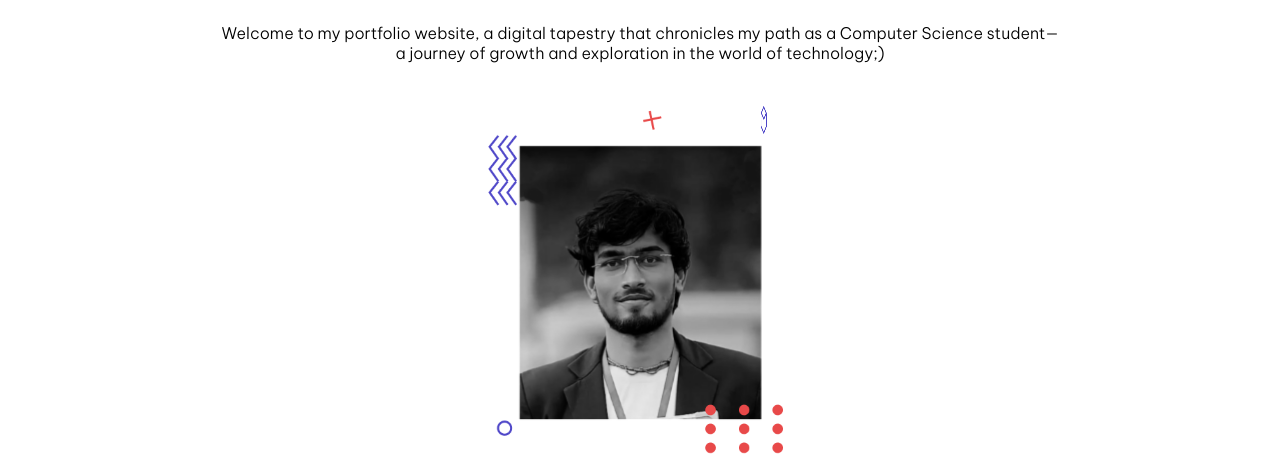
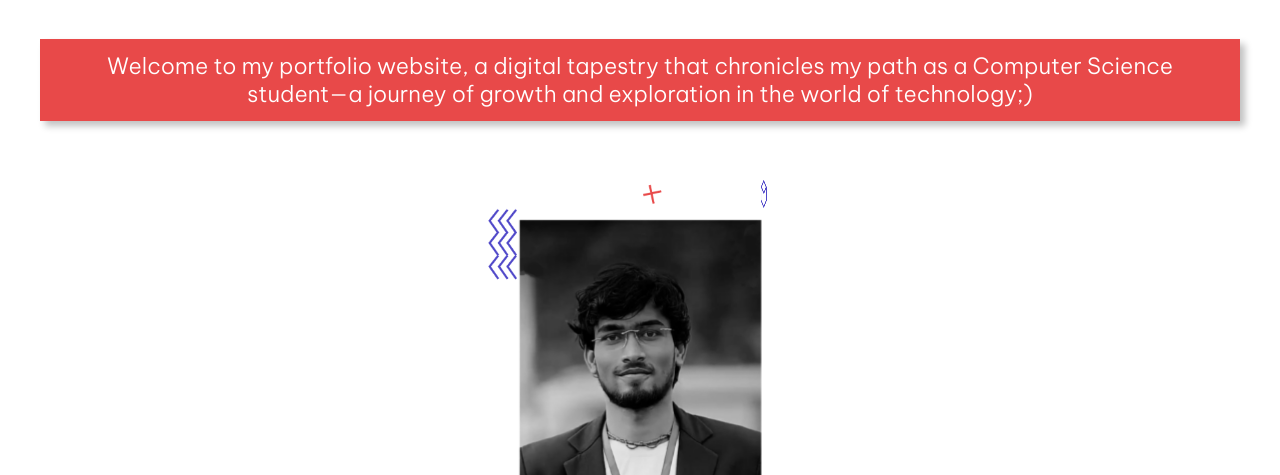
Before and after one commit to Imsurya01/surya-port, a plain HTML site: page index.html in a window 1280 px wide. Shown: the part 313-788 px from the top of the page. Drawn offline with nearby package versions, Linux system fonts and the light colour scheme.

Commit message:
Update index.html

```diff
--- a/index.html
+++ b/index.html
@@ -41,7 +41,7 @@
             </div>
 
             <!-- Description -->
-            <div class="hero-section-description">
+            <div class="btn-pink" id="submit-btn">
                 Welcome to my portfolio website, a digital tapestry that chronicles my path as a Computer Science student—a journey of growth and exploration in the world of technology;)
             </div>
 
```
